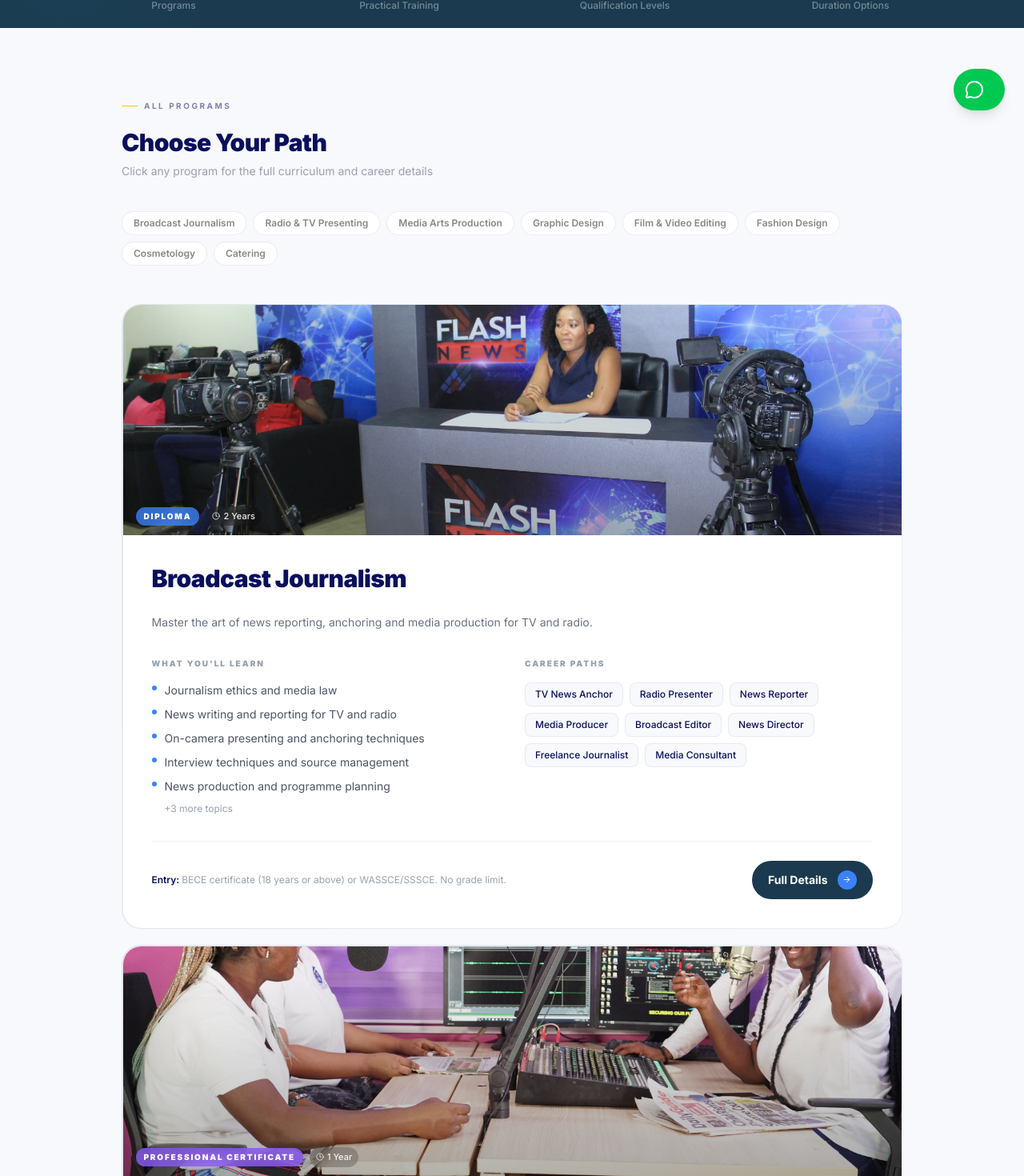
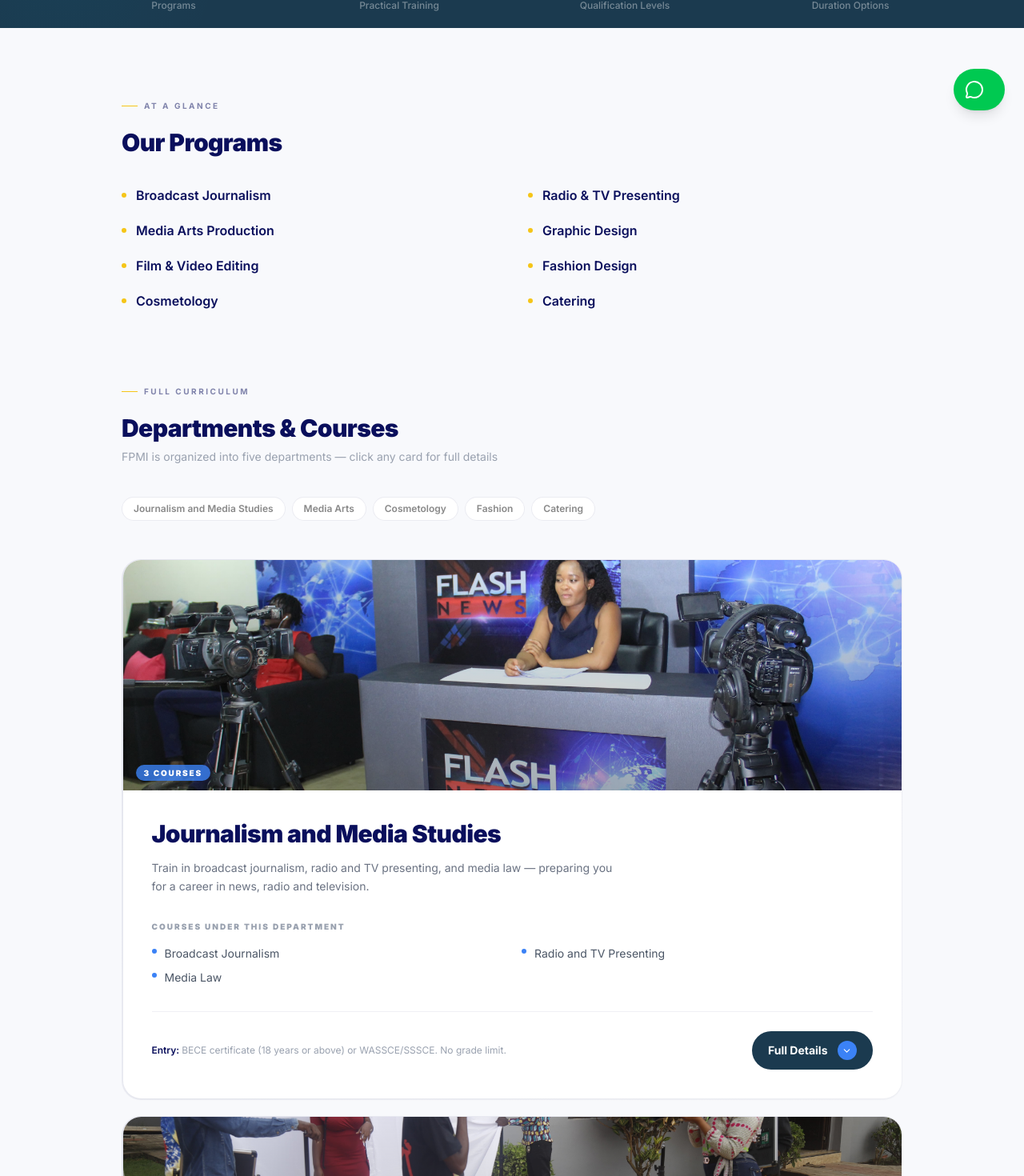
Before and after one commit to AyehPrince/fpmi-website, a Next.js app: page /programs in a window 1280 px wide. Shown: the part 638-2108 px from the top of the page at 80% size. Built offline with nearby package versions, Linux system fonts and the light colour scheme.

Commit message:
new updates

```diff
--- a/src/components/sections/HowToApply.jsx
+++ b/src/components/sections/HowToApply.jsx
@@ -8,7 +8,7 @@ const steps = [
     number: "01",
     icon: CreditCard,
     title: "Pay Registration Fee",
-    description: "Pay the GH¢ 153 registration fee online via Mobile Money or visit the school in person to pay at the front desk.",
+    description: "Pay the GH¢ 253 registration fee online via Mobile Money or visit the school in person to pay at the front desk.",
     color: "#f5c518",
   },
   {
--- a/src/components/sections/ProgramsLongScroll.jsx
+++ b/src/components/sections/ProgramsLongScroll.jsx
@@ -1,9 +1,11 @@
 "use client"
+import { useState } from "react"
 import { motion } from "framer-motion"
 import Link from "next/link"
 import Image from "next/image"
-import { ArrowRight, Clock, Award, CheckCircle, ChevronRight } from "lucide-react"
+import { ArrowRight, Clock, Award, CheckCircle, ChevronRight, ChevronDown } from "lucide-react"
 import { programs } from "@/data/programs"
+import { departments, DEPARTMENT_ENTRY_REQUIREMENTS, DEPARTMENT_FEES } from "@/data/departments"
 
 const fadeUp = {
   hidden: { opacity: 0, y: 20 },
@@ -15,7 +17,7 @@ const stagger = {
 }
 
 const NAV_LINKS = [
-  { label: "All Programs", href: "#programs" },
+  { label: "Departments", href: "#programs" },
   { label: "Admission", href: "#admission" },
   { label: "Fee Structure", href: "#fees" },
   { label: "Apply Now", href: "/apply" },
@@ -27,11 +29,10 @@ const FEES = [
     duration: "6 Months",
     tag: "Strictly Practical",
     items: [
-      { label: "Registration Form", value: "GH¢ 150" },
-      { label: "Admission Fee", value: "GH¢ 700" },
-      { label: "Tuition Fee", value: "GH¢ 2,400" },
+      { label: "Registration Form", value: "GH¢ 200" },
+      { label: "Admission Fee", value: "GH¢ 800" },
+      { label: "Tuition Fee", value: "GH¢ 2,500" },
     ],
-    note: "70% Practical · 30% Theory",
     accent: "#00b4d8",
   },
   {
@@ -39,11 +40,10 @@ const FEES = [
     duration: "1 Year",
     tag: "Most Popular",
     items: [
-      { label: "Registration Form", value: "GH¢ 150" },
-      { label: "Admission Fee", value: "GH¢ 700" },
-      { label: "Tuition (per semester)", value: "GH¢ 2,400" },
+      { label: "Registration Form", value: "GH¢ 200" },
+      { label: "Admission Fee", value: "GH¢ 800" },
+      { label: "Tuition (per semester)", value: "GH¢ 2,500" },
     ],
-    note: "70% Practical · 30% Theory",
     accent: "#f5c518",
   },
   {
@@ -51,11 +51,10 @@ const FEES = [
     duration: "2 Years",
     tag: "Advanced",
     items: [
-      { label: "Registration Form", value: "GH¢ 150" },
-      { label: "Admission Fee", value: "GH¢ 700" },
-      { label: "Tuition (per semester)", value: "GH¢ 2,400" },
+      { label: "Registration Form", value: "GH¢ 200" },
+      { label: "Admission Fee", value: "GH¢ 800" },
+      { label: "Tuition (per semester)", value: "GH¢ 2,500" },
     ],
-    note: "ICM Advanced Diploma · Qualifies for University Level 200",
     accent: "#22c55e",
   },
 ]
@@ -67,6 +66,19 @@ const ADMISSION = [
   "Informal Education: applicants between ages 20–40",
 ]
 
+// Which department each flagship program (the public-facing 8) falls under —
+// used only to make the "at a glance" bulleted list jump to the right card.
+const PROGRAM_TO_DEPARTMENT = {
+  "broadcast-journalism": "journalism-and-media-studies",
+  "radio-tv-presenting": "journalism-and-media-studies",
+  "media-arts-production": "media-arts",
+  "graphic-design": "media-arts",
+  "film-video-editing": "media-arts",
+  "fashion-design": "fashion",
+  "cosmetology": "cosmetology",
+  "catering": "catering",
+}
+
 function SectionEyebrow({ children }) {
   return (
     <div className="inline-flex items-center gap-2 mb-5">
@@ -76,9 +88,11 @@ function SectionEyebrow({ children }) {
   )
 }
 
-function ProgramCard({ program, index }) {
+function DepartmentCard({ dept, index }) {
+  const [expanded, setExpanded] = useState(false)
+
   return (
-    <motion.div variants={fadeUp} id={program.slug}>
+    <motion.div variants={fadeUp} id={dept.slug}>
       {/* Outer shell — double bezel */}
       <div
         className="group relative rounded-[1.5rem] p-[1.5px] transition-all duration-700"
@@ -90,7 +104,7 @@ function ProgramCard({ program, index }) {
         <div
           className="absolute inset-0 rounded-[1.5rem] opacity-0 group-hover:opacity-100 transition-opacity duration-700"
           style={{
-            background: `linear-gradient(135deg, ${program.accentColor}30 0%, transparent 60%)`,
+            background: `linear-gradient(135deg, ${dept.accentColor}30 0%, transparent 60%)`,
           }}
         />
 
@@ -105,7 +119,7 @@ function ProgramCard({ program, index }) {
           <div
             className="absolute top-0 right-6 text-[10rem] font-black leading-none select-none pointer-events-none transition-all duration-700 group-hover:scale-110 group-hover:opacity-100"
             style={{
-              color: `${program.accentColor}08`,
+              color: `${dept.accentColor}08`,
               transform: "translateY(-10%)",
             }}
           >
@@ -115,98 +129,70 @@ function ProgramCard({ program, index }) {
           {/* Top accent line — only appears on hover */}
           <div
             className="absolute top-0 left-0 right-0 h-[2px] opacity-0 group-hover:opacity-100 transition-opacity duration-500"
-            style={{ backgroundColor: program.accentColor }}
+            style={{ backgroundColor: dept.accentColor }}
           />
 
           {/* Image banner */}
-          {program.image && (
           <div className="relative w-full h-72 overflow-hidden">
             <Image
-                src={program.image}
-                alt={program.name}
+              src={dept.image}
+              alt={dept.name}
               fill
               className="object-cover transition-transform duration-700 group-hover:scale-105"
               sizes="(max-width: 768px) 100vw, 800px"
             />
-              {/* Gradient overlay so text is readable if needed */}
             <div className="absolute inset-0 bg-gradient-to-t from-black/30 to-transparent" />
-              {/* Level badge over image */}
-              <div className="absolute bottom-3 left-4 flex items-center gap-2">
+            <div className="absolute bottom-3 left-4">
               <span
                 className="text-[10px] font-black uppercase tracking-[0.18em] px-2.5 py-1 rounded-full backdrop-blur-sm"
-                  style={{ backgroundColor: `${program.accentColor}cc`, color: "#fff" }}
+                style={{ backgroundColor: `${dept.accentColor}cc`, color: "#fff" }}
               >
-                  {program.level}
-                </span>
-                <span className="flex items-center gap-1 text-[11px] text-white/90 font-medium backdrop-blur-sm bg-black/20 px-2 py-1 rounded-full">
-                  <Clock size={10} />
-                  {program.duration}
+                {dept.courses.length} Course{dept.courses.length > 1 ? "s" : ""}
               </span>
             </div>
           </div>
-          )}
 
           <div className="relative p-7 md:p-9">
-            {/* Header row — hide badges if image is present since they're on the image */}
-            <div className="flex items-start justify-between gap-4 mb-6">
-              <div className="flex-1">
-                {!program.image && (
-                  <div className="flex flex-wrap items-center gap-2 mb-2">
-                    <span
-                      className="text-[10px] font-black uppercase tracking-[0.18em] px-2.5 py-1 rounded-full"
-                      style={{ backgroundColor: `${program.accentColor}12`, color: program.accentColor }}
-                    >
-                      {program.level}
-                    </span>
-                    <span className="flex items-center gap-1 text-[11px] text-gray-400 font-medium">
-                      <Clock size={10} />
-                      {program.duration}
-                    </span>
-                  </div>
-                )}
             <h3
-                  className="text-2xl md:text-3xl font-black tracking-tight leading-tight"
+              className="text-2xl md:text-3xl font-black tracking-tight leading-tight mb-3"
               style={{ color: "#0a0f5c", letterSpacing: "-0.02em" }}
             >
-                  {program.name}
+              {dept.name}
             </h3>
-              </div>
-            </div>
 
-            <p className="text-gray-500 text-sm leading-relaxed mb-8 max-w-xl">{program.shortDescription}</p>
+            <p className="text-gray-500 text-sm leading-relaxed mb-8 max-w-xl">{dept.shortDescription}</p>
 
-            {/* Content grid */}
-            <div className="grid grid-cols-1 md:grid-cols-2 gap-8 mb-8">
-              {/* What you learn */}
-              <div>
+            {/* Courses — the preview, always visible */}
+            <div className="mb-2">
               <p className="text-[10px] font-black uppercase tracking-[0.2em] text-gray-400 mb-4">
-                  What You'll Learn
+                Courses Under This Department
               </p>
-                <ul className="space-y-2.5">
-                  {program.whatYouLearn.slice(0, 5).map((item, i) => (
+              <ul className="grid grid-cols-1 sm:grid-cols-2 gap-x-6 gap-y-2.5 mb-8">
+                {dept.courses.map((course, i) => (
                   <li key={i} className="flex items-start gap-2.5 text-sm text-gray-600">
                     <span
                       className="mt-1 w-1.5 h-1.5 rounded-full flex-shrink-0"
-                        style={{ backgroundColor: program.accentColor }}
+                      style={{ backgroundColor: dept.accentColor }}
                     />
-                      {item}
+                    {course}
                   </li>
                 ))}
-                  {program.whatYouLearn.length > 5 && (
-                    <li className="text-xs text-gray-400 pl-4">
-                      +{program.whatYouLearn.length - 5} more topics
-                    </li>
-                  )}
               </ul>
             </div>
 
-              {/* Career paths */}
-              <div>
+            {/* Full details — revealed on click */}
+            {expanded && (
+              <motion.div
+                initial={{ opacity: 0, height: 0 }}
+                animate={{ opacity: 1, height: "auto" }}
+                transition={{ duration: 0.3 }}
+                className="mb-8 overflow-hidden"
+              >
                 <p className="text-[10px] font-black uppercase tracking-[0.2em] text-gray-400 mb-4">
                   Career Paths
                 </p>
                 <div className="flex flex-wrap gap-2">
-                  {program.careerOpportunities.map((career, i) => (
+                  {dept.careerOpportunities.map((career, i) => (
                     <span
                       key={i}
                       className="text-xs px-3 py-1.5 rounded-lg font-medium"
@@ -220,8 +206,8 @@ function ProgramCard({ program, index }) {
                     </span>
                   ))}
                 </div>
-              </div>
-            </div>
+              </motion.div>
+            )}
 
             {/* Footer row */}
             <div
@@ -230,23 +216,22 @@ function ProgramCard({ program, index }) {
             >
               <p className="text-xs text-gray-400">
                 <span className="font-semibold text-[#0a0f5c]">Entry: </span>
-                {program.entryRequirements}
+                {DEPARTMENT_ENTRY_REQUIREMENTS}
               </p>
 
-              {/* Button-in-button pattern */}
-              <Link
-                href={`/programs/${program.slug}`}
+              <button
+                onClick={() => setExpanded(!expanded)}
                 className="group/btn flex items-center gap-3 text-sm font-bold px-5 py-3 rounded-full transition-all duration-300 flex-shrink-0"
                 style={{ backgroundColor: "#1b3a4f", color: "#fff" }}
               >
-                Full Details
+                {expanded ? "Show Less" : "Full Details"}
                 <span
-                  className="w-6 h-6 rounded-full flex items-center justify-center transition-all duration-300 group-hover/btn:translate-x-0.5 group-hover/btn:-translate-y-0.5"
-                  style={{ backgroundColor: program.accentColor }}
+                  className="w-6 h-6 rounded-full flex items-center justify-center transition-transform duration-300"
+                  style={{ backgroundColor: dept.accentColor, transform: expanded ? "rotate(180deg)" : "none" }}
                 >
-                  <ArrowRight size={11} color="#fff" />
+                  <ChevronDown size={13} color="#fff" />
                 </span>
-              </Link>
+              </button>
             </div>
           </div>
         </div>
@@ -327,26 +312,50 @@ export default function ProgramsLongScroll() {
         </div>
       </div>
 
-      {/* ── PROGRAMS ── */}
+      {/* ── MAIN PROGRAMS LIST — the public-facing 8, as a plain bulleted
+           list, before anything else. Each item jumps to the card for the
+           department it belongs to. ── */}
+      <section className="max-w-5xl mx-auto px-4 sm:px-6 pt-16 md:pt-20">
+        <SectionEyebrow>At a Glance</SectionEyebrow>
+        <h2 className="text-3xl font-black text-[#0a0f5c] mb-8" style={{ letterSpacing: "-0.02em" }}>
+          Our Programs
+        </h2>
+        <div className="grid grid-cols-1 sm:grid-cols-2 gap-x-10 gap-y-3">
+          {programs.map((p) => (
+            <a
+              key={p.slug}
+              href={`#${PROGRAM_TO_DEPARTMENT[p.slug] || "programs"}`}
+              className="flex items-center gap-3 text-[#0a0f5c] font-semibold hover:text-[#f5c518] transition-colors py-1"
+            >
+              <span className="w-1.5 h-1.5 rounded-full flex-shrink-0" style={{ backgroundColor: "#f5c518" }} />
+              {p.name}
+            </a>
+          ))}
+        </div>
+      </section>
+
+      {/* ── DEPARTMENTS — the real organizational structure. Each card is a
+           department; course list previews on the card, career paths and
+           entry requirements reveal on "Full Details". ── */}
       <section id="programs" className="max-w-5xl mx-auto px-4 sm:px-6 py-16 md:py-20">
         <div className="mb-10">
-          <SectionEyebrow>All Programs</SectionEyebrow>
+          <SectionEyebrow>Full Curriculum</SectionEyebrow>
           <h2 className="text-3xl font-black text-[#0a0f5c] mb-2" style={{ letterSpacing: "-0.02em" }}>
-            Choose Your Path
+            Departments &amp; Courses
           </h2>
-          <p className="text-gray-400 text-sm">Click any program for the full curriculum and career details</p>
+          <p className="text-gray-400 text-sm">FPMI is organized into five departments — click any card for full details</p>
         </div>
 
         {/* Quick jump pills */}
         <div className="flex flex-wrap gap-2 mb-12">
-          {programs.map((p) => (
+          {departments.map((dept) => (
             <a
-              key={p.slug}
-              href={`#${p.slug}`}
+              key={dept.slug}
+              href={`#${dept.slug}`}
               className="text-xs font-semibold px-3.5 py-1.5 rounded-full bg-white border transition-all duration-300 hover:border-[#0a0f5c] hover:text-[#0a0f5c]"
               style={{ borderColor: "rgba(10,15,92,0.08)", color: "#888" }}
             >
-              {p.name}
+              {dept.name}
             </a>
           ))}
         </div>
@@ -358,8 +367,8 @@ export default function ProgramsLongScroll() {
           viewport={{ once: true, margin: "-40px" }}
           className="space-y-5"
         >
-          {programs.map((program, index) => (
-            <ProgramCard key={program.slug} program={program} index={index} />
+          {departments.map((dept, index) => (
+            <DepartmentCard key={dept.slug} dept={dept} index={index} />
           ))}
         </motion.div>
       </section>
@@ -534,25 +543,6 @@ export default function ProgramsLongScroll() {
                         </div>
                       ))}
                     </div>
-
-                    {/* Divider */}
-                    <div
-                      className="hidden md:block w-px self-stretch mx-8 flex-shrink-0"
-                      style={{ backgroundColor: isDark ? "rgba(255,255,255,0.06)" : "rgba(10,15,92,0.06)" }}
-                    />
-
-                    {/* Right — note pill */}
-                    <div className="md:w-52 flex-shrink-0">
-                      <div
-                        className="rounded-2xl px-4 py-3 text-xs font-medium leading-relaxed text-center"
-                        style={{
-                          backgroundColor: isDark ? "rgba(245,197,24,0.1)" : `${fee.accent}10`,
-                          color: isDark ? "#f5c518" : fee.accent
-                        }}
-                      >
-                        {fee.note}
-                      </div>
-                    </div>
                   </div>
                 </div>
               </motion.div>
--- /dev/null
+++ b/src/data/departments.js
@@ -0,0 +1,61 @@
+// The real organizational structure — 5 departments. Course lists are
+// exactly as given directly (the authoritative current curriculum).
+// Descriptions and career paths are drawn from the real per-program content
+// in programs.js: Cosmetology, Fashion and Catering map 1:1 onto existing
+// programs of the same name, so their content is reused unchanged. Journalism
+// and Media Studies and Media Arts don't have a single matching program, so
+// their content is a merge of the real programs that fall under each
+// (Broadcast Journalism + Radio & TV Presenting; Media Arts Production +
+// Graphic Design + Film & Video Editing) — nothing here is invented.
+export const departments = [
+  {
+    slug: "journalism-and-media-studies",
+    name: "Journalism and Media Studies",
+    image: "/programs/broadcast-journalism.jpg",
+    accentColor: "#3b82f6",
+    shortDescription: "Train in broadcast journalism, radio and TV presenting, and media law — preparing you for a career in news, radio and television.",
+    courses: ["Broadcast Journalism", "Radio and TV Presenting", "Media Law"],
+    careerOpportunities: ["TV News Anchor", "Radio Presenter", "News Reporter", "TV Presenter", "Radio Host", "Media Producer", "Podcast Host", "Entertainment Reporter"],
+  },
+  {
+    slug: "media-arts",
+    name: "Media Arts",
+    image: "/programs/media-arts-production.jpg",
+    accentColor: "#f59e0b",
+    shortDescription: "Hands-on training in camera handling, film and video editing, graphic design, MCR operating, and sound and light — the full technical skillset behind media production.",
+    courses: ["Camera Handling", "Film and Video Editing", "Graphic Design", "MCR Operating", "Sound and Light"],
+    careerOpportunities: ["Camera Operator", "Videographer", "Graphic Designer", "Video Editor", "Studio Technician", "Content Creator", "Motion Graphics Designer", "Cinematographer"],
+  },
+  {
+    slug: "cosmetology",
+    name: "Cosmetology",
+    image: "/programs/cosmetology.jpg",
+    accentColor: "#14b8a6",
+    shortDescription: "Master hair, skin and beauty techniques for a thriving career in the beauty industry.",
+    courses: ["Manicure", "Pedicure", "Bridal Makeup", "Hair Styling", "Massage", "Wig Cap Making", "Eye Lash Extension", "Facial Treatment"],
+    careerOpportunities: ["Make-up Artist", "Hairstylist", "Beauty Therapist", "Nail Technician", "Skincare Specialist", "Salon Owner", "Bridal Make-up Artist", "Film & TV Make-up Artist"],
+  },
+  {
+    slug: "fashion",
+    name: "Fashion",
+    image: "/programs/fashion-design.jpg",
+    accentColor: "#22c55e",
+    shortDescription: "Explore fashion illustration, garment construction and design for the modern industry.",
+    courses: ["Fashion Design", "Pattern Drafting", "Garment Construction", "Fashion Illustration", "Specimen Design", "Freehand Cutting"],
+    careerOpportunities: ["Fashion Designer", "Costume Designer", "Clothing Manufacturer", "Fashion Stylist", "Pattern Maker", "Fashion Blogger", "Boutique Owner", "Fashion Entrepreneur"],
+  },
+  {
+    slug: "catering",
+    name: "Catering",
+    image: "/programs/catering.jpg",
+    accentColor: "#f97316",
+    shortDescription: "Gain essential skills in professional catering, kitchen and table etiquette, and hospitality management.",
+    courses: ["Catering"],
+    careerOpportunities: ["Professional Caterer", "Head Chef / Sous Chef", "Event Food Coordinator", "Restaurant / Kitchen Manager", "Pastry Chef / Baker", "Buffet and Banquet Supervisor", "Independent Culinary Entrepreneur", "Institutional Food Service Provider"],
+  },
+]
+
+// Identical across every existing program in programs.js — genuinely
+// institute-wide, not program-specific, so safe to reuse at department level.
+export const DEPARTMENT_ENTRY_REQUIREMENTS = "BECE certificate (18 years or above) or WASSCE/SSSCE. No grade limit."
+export const DEPARTMENT_FEES = { registration: 200, admission: 800, tuition: 2500 }
--- a/src/data/programs.js
+++ b/src/data/programs.js
@@ -31,7 +31,7 @@ export const programs = [
       "Media Consultant",
     ],
     entryRequirements: "BECE certificate (18 years or above) or WASSCE/SSSCE. No grade limit.",
-    fees: { registration: 150, admission: 700, tuition: 2400 },
+    fees: { registration: 200, admission: 800, tuition: 2500 },
     courses: [
       "Journalism & Media Studies",
       "News Reading (Twi/English)",
@@ -75,7 +75,7 @@ export const programs = [
       "Entertainment Reporter",
     ],
     entryRequirements: "BECE certificate (18 years or above) or WASSCE/SSSCE. No grade limit.",
-    fees: { registration: 150, admission: 700, tuition: 2400 },
+    fees: { registration: 200, admission: 800, tuition: 2500 },
     courses: [
       "News Reading (Twi/English)",
       "News Reporting",
@@ -119,7 +119,7 @@ export const programs = [
       "Freelance Videographer",
     ],
     entryRequirements: "BECE certificate (18 years or above) or WASSCE/SSSCE. No grade limit.",
-    fees: { registration: 150, admission: 700, tuition: 2400 },
+    fees: { registration: 200, admission: 800, tuition: 2500 },
     courses: [
       "Film & Television Production",
       "Film & Video Editing",
@@ -162,7 +162,7 @@ export const programs = [
       "Creative Director",
     ],
     entryRequirements: "BECE certificate (18 years or above) or WASSCE/SSSCE. No grade limit.",
-    fees: { registration: 150, admission: 700, tuition: 2400 },
+    fees: { registration: 200, admission: 800, tuition: 2500 },
     courses: [
       "Principles of Design & Typography",
       "Adobe Photoshop",
@@ -206,7 +206,7 @@ export const programs = [
       "Freelance Editor",
     ],
     entryRequirements: "BECE certificate (18 years or above) or WASSCE/SSSCE. No grade limit.",
-    fees: { registration: 150, admission: 700, tuition: 2400 },
+    fees: { registration: 200, admission: 800, tuition: 2500 },
     courses: [
       "Video Editing Principles & Workflow",
       "Adobe Premiere Pro",
@@ -250,7 +250,7 @@ export const programs = [
       "Fashion Entrepreneur",
     ],
     entryRequirements: "BECE certificate (18 years or above) or WASSCE/SSSCE. No grade limit.",
-    fees: { registration: 150, admission: 700, tuition: 2400 },
+    fees: { registration: 200, admission: 800, tuition: 2500 },
     courses: [
       "Cutting Technics",
       "Garment Construction & Technology",
@@ -294,7 +294,7 @@ export const programs = [
       "Film & TV Make-up Artist",
     ],
     entryRequirements: "BECE certificate (18 years or above) or WASSCE/SSSCE. No grade limit.",
-    fees: { registration: 150, admission: 700, tuition: 2400 },
+    fees: { registration: 200, admission: 800, tuition: 2500 },
     courses: [
       "Facial Treatment",
       "Manicure & Pedicure",
@@ -338,7 +338,7 @@ export const programs = [
       "Institutional Food Service Provider",
     ],
     entryRequirements: "BECE certificate (18 years or above) or WASSCE/SSSCE. No grade limit.",
-    fees: { registration: 150, admission: 700, tuition: 2400 },
+    fees: { registration: 200, admission: 800, tuition: 2500 },
     courses: [
       "Professional Food Preparation",
       "Kitchen Safety & Food Hygiene",
```
Also changed, not shown: src/components/sections/ApplyPage.jsx (+5 -5 lines). Lines whose indentation alone changed are shown as unchanged.
